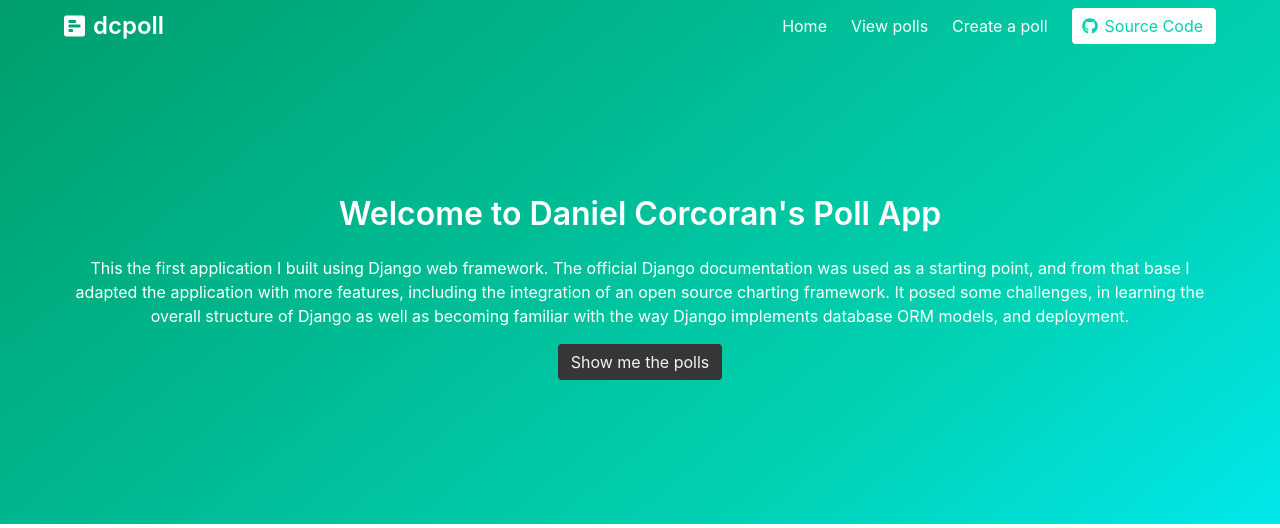
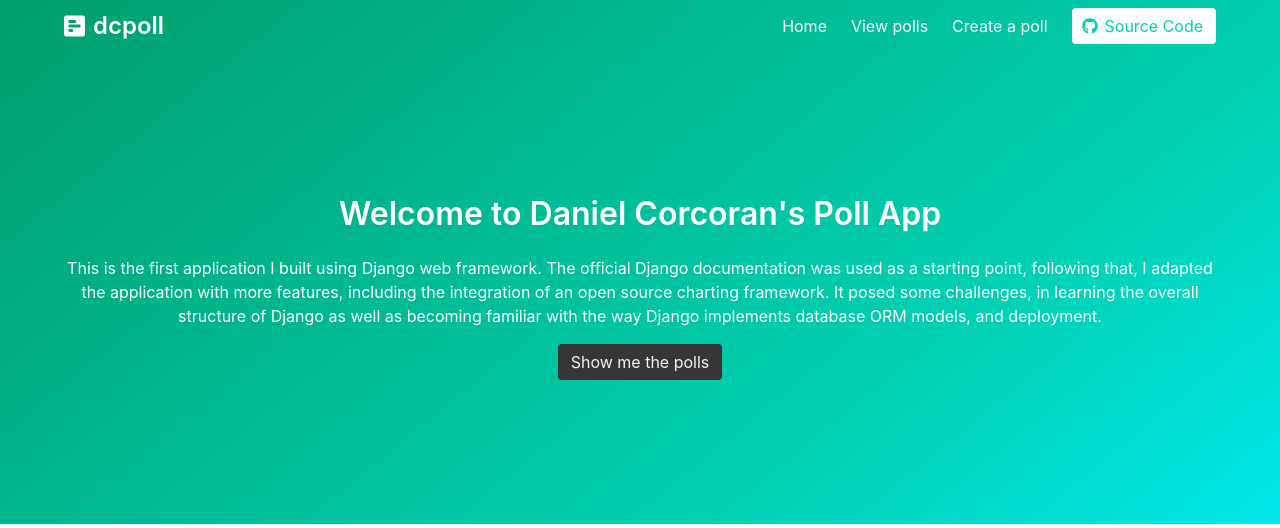
Before and after one commit to danielc92/django-docs-tutorial, a Django app: page / in a window 1280 px wide. Shown: the top 528 px of the page. Run offline with Django 3.2, Linux system fonts and the light colour scheme; parts of the project's set-up code (start-up, migrations or seed data) failed here and were passed over; some libraries are stand-ins or nearby versions.

Commit message:
Minor fix home page

```diff
--- a/templates/index.html
+++ b/templates/index.html
@@ -18,7 +18,7 @@
         Welcome to Daniel Corcoran's Poll App
       </h1>
       <p class="">
-				This the first application I built using Django web framework. The official Django documentation was used as a starting point, and from that base I adapted the application with more features, including the integration of an open source charting framework. It posed some challenges, in learning the overall structure of Django as well as becoming familiar with the way Django implements database ORM models, and deployment.
+				This is the first application I built using Django web framework. The official Django documentation was used as a starting point, following that, I adapted the application with more features, including the integration of an open source charting framework. It posed some challenges, in learning the overall structure of Django as well as becoming familiar with the way Django implements database ORM models, and deployment.
       </p>
       <a href="{% url 'polls-list' %}" class="button is-dark">Show me the polls</a>
       </div>
```
